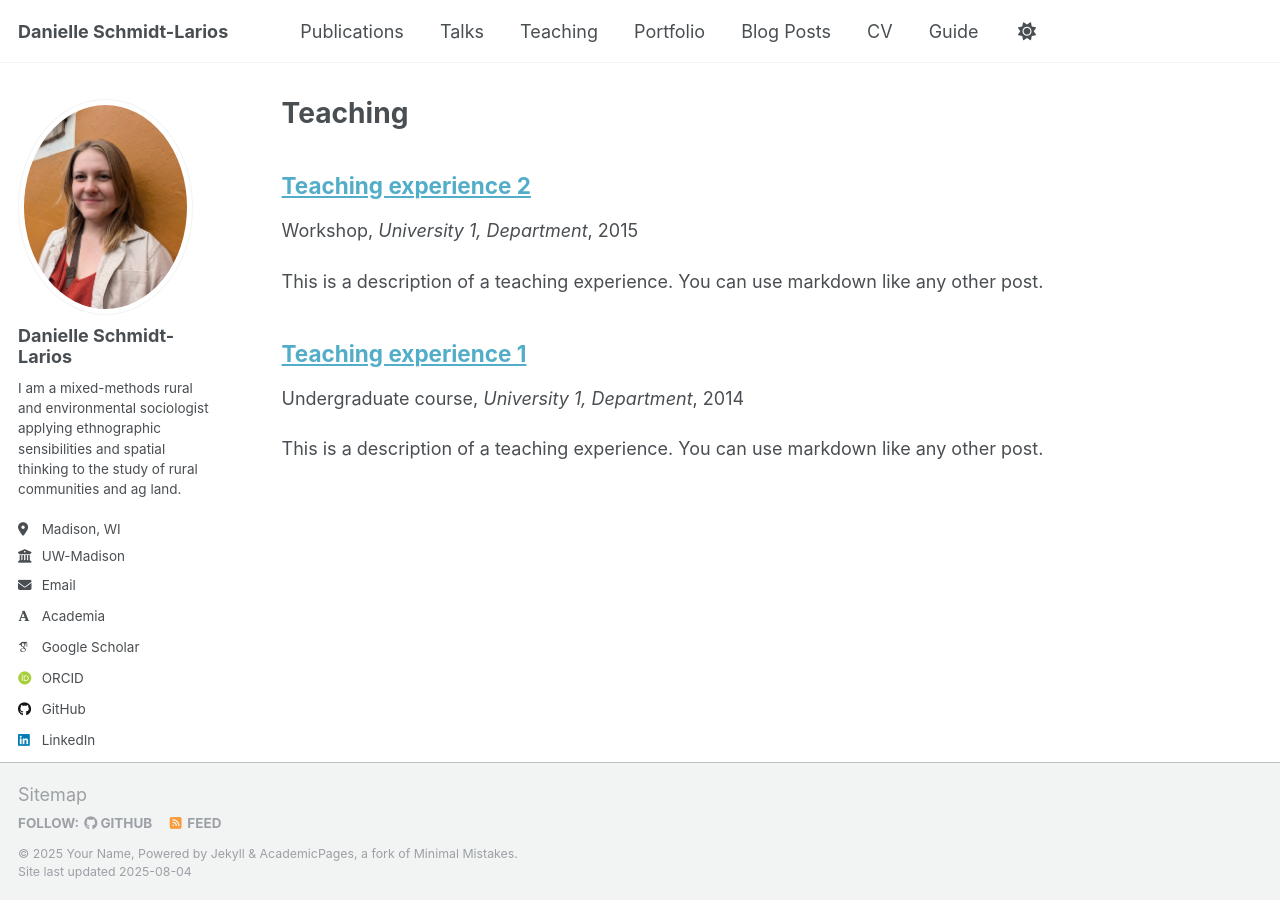
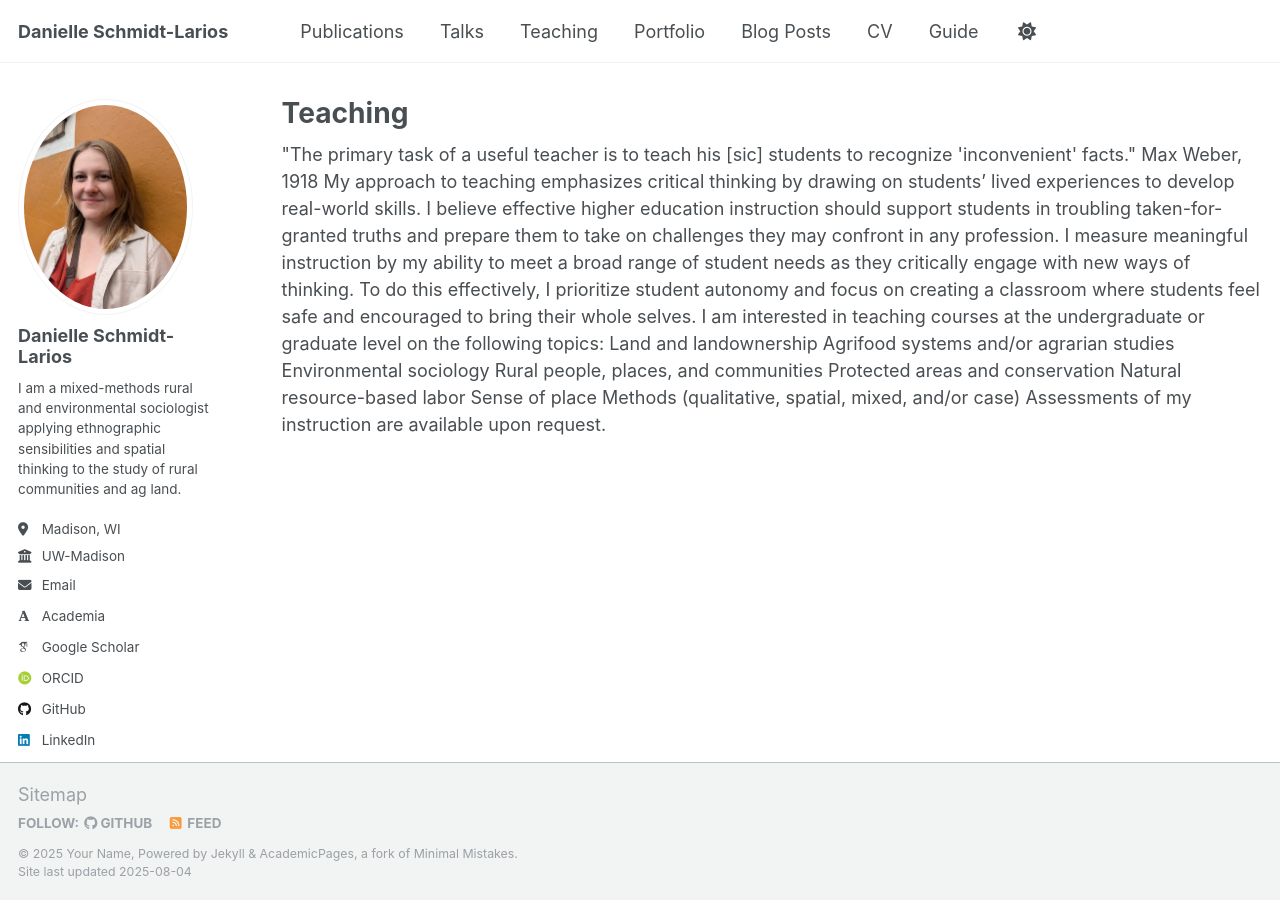
Before and after one commit to danielle-schmidt/danielle-schmidt.github.io, a Jekyll site: the page built from _pages/teaching.html, in a window 1280 px wide. Built offline with Jekyll 4.4.1, drawn with Linux system fonts in a browser that asks for light colours; some web fonts are replaced; a script that is not in the unit is left out.

Commit message:
Update teaching.html

```diff
--- a/_pages/teaching.html
+++ b/_pages/teaching.html
@@ -5,8 +5,18 @@ permalink: /teaching/
 author_profile: true
 ---
 
-{% include base_path %}
+"The primary task of a useful teacher is to teach his [sic] students to recognize 'inconvenient' facts." Max Weber, 1918
 
-{% for post in site.teaching reversed %}
-  {% include archive-single.html %}
-{% endfor %}
+My approach to teaching emphasizes critical thinking by drawing on students’ lived experiences to develop real-world skills. I believe effective higher education instruction should support students in troubling taken-for-granted truths and prepare them to take on challenges they may confront in any profession. I measure meaningful instruction by my ability to meet a broad range of student needs as they critically engage with new ways of thinking. To do this effectively, I prioritize student autonomy and focus on creating a classroom where students feel safe and encouraged to bring their whole selves.
+
+I am interested in teaching courses at the undergraduate or graduate level on the following topics:
+Land and landownership
+Agrifood systems and/or agrarian studies
+Environmental sociology
+Rural people, places, and communities
+Protected areas and conservation
+Natural resource-based labor
+Sense of place
+Methods (qualitative, spatial, mixed, and/or case)
+
+Assessments of my instruction are available upon request.
```
